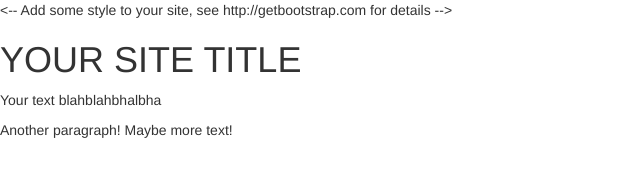
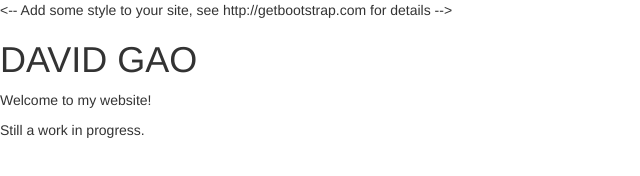
Before and after one commit to dgaoster/dgaoster.github.io, a plain HTML site: page index.html in a window 1280 px wide. Shown: the whole page, without its empty margins (0-640 px from the left). Drawn offline with nearby package versions, Linux system fonts and the light colour scheme.

Commit message:
Update index.html

```diff
--- a/index.html
+++ b/index.html
@@ -1,14 +1,14 @@
 <!DOCTYPE html>
 <html>
 <head>
-  <title>David Gao</title>
+  <title>My Website</title>
   <-- Add some style to your site, see http://getbootstrap.com for details -->
   <link rel="stylesheet"
   href="https://maxcdn.bootstrapcdn.com/bootstrap/3.3.4/css/bootstrap.min.css">
 </head>
 <body>
-  <h1>YOUR SITE TITLE</h1>
-  <p>Your text blahblahbhalbha</p>
-  <p>Another paragraph!  Maybe more text!</p>
+  <h1>DAVID GAO</h1>
+  <p>Welcome to my website!</p>
+  <p>Still a work in progress.</p>
 </body>
 </html>
```
